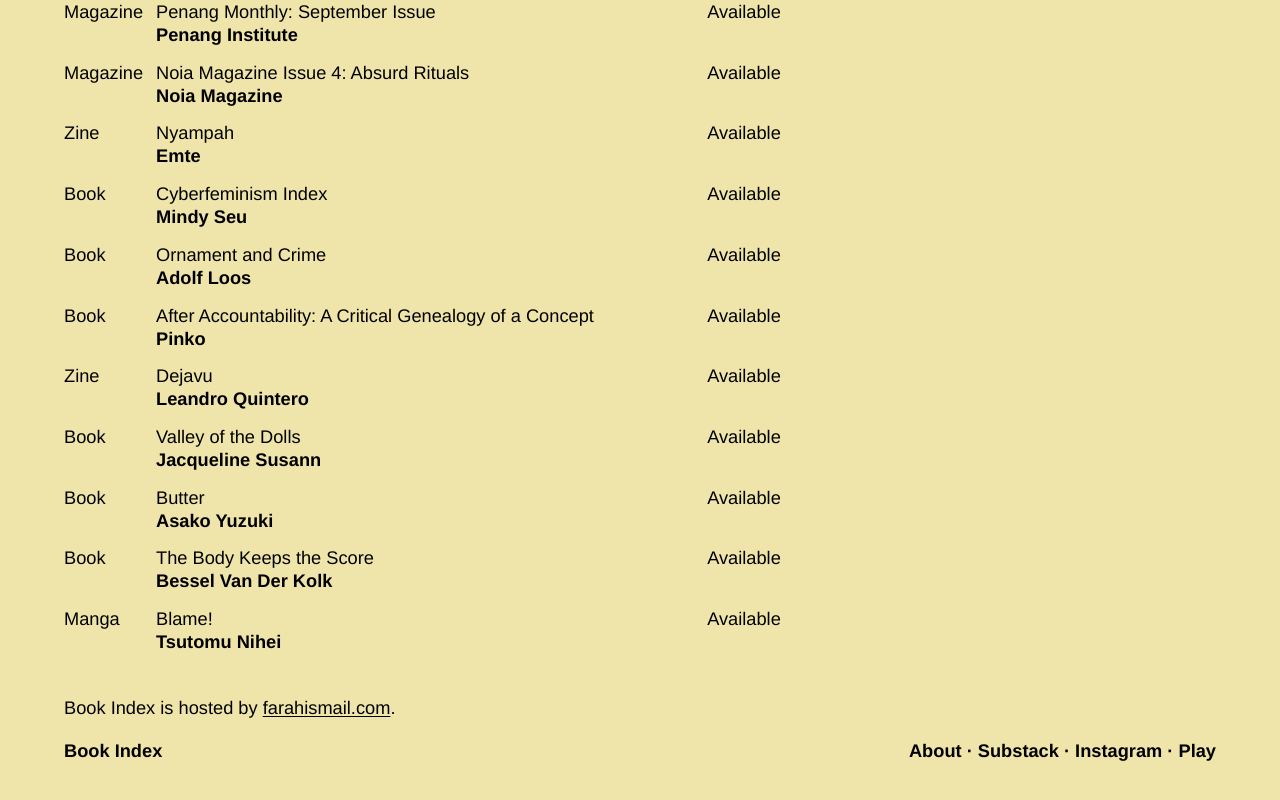
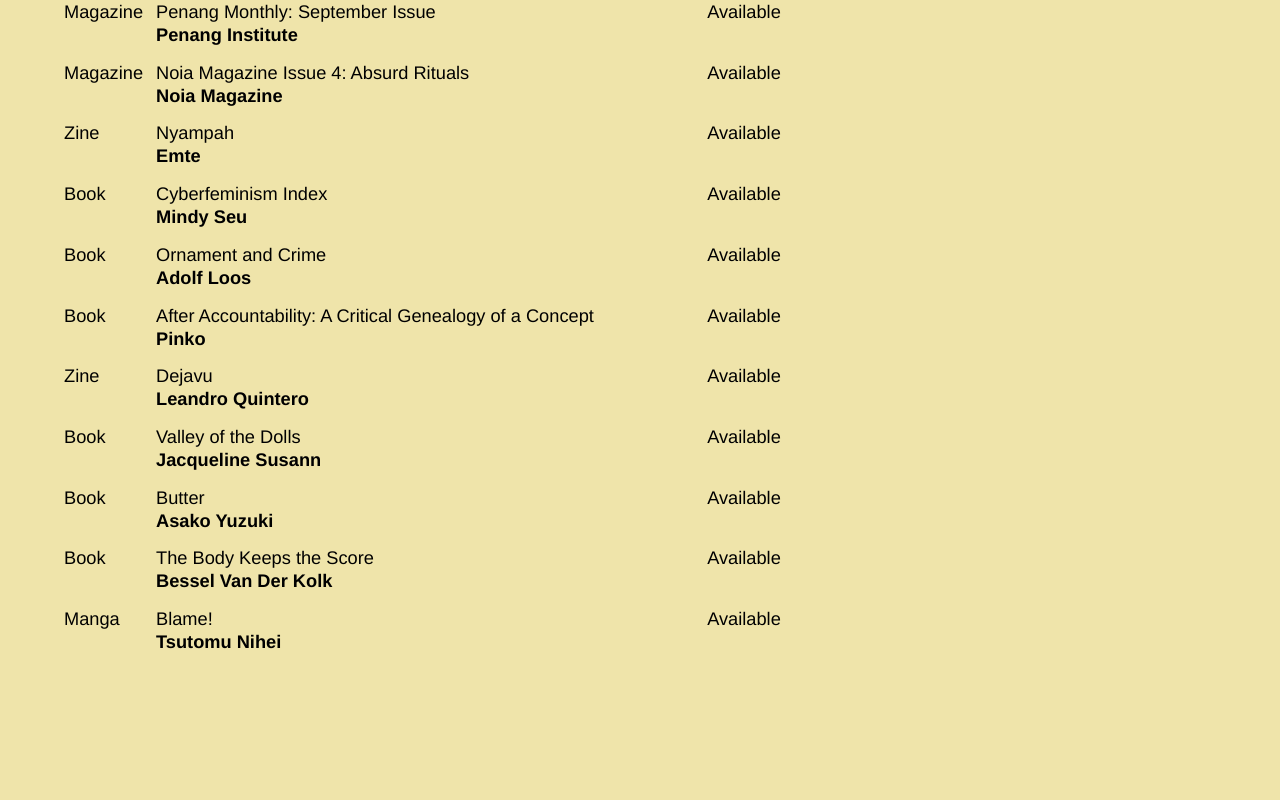
Before and after one commit to frsmlk/farahismail, a Next.js app: page /book-club in a window 1280 px wide. Shown: the part 1574-2374 px from the top of the page. After the commit the page ends 2252 px from the top, so only its background shows below. Built offline with nearby package versions, Linux system fonts and the light colour scheme.

Commit message:
Update book club site

```diff
--- a/src/app/BookClubPage.tsx
+++ b/src/app/BookClubPage.tsx
@@ -848,16 +848,6 @@
         }}
       />
 
-      <div className="bcHostingNote">
-        Book Index is hosted by <a href="https://farahismail.com/">farahismail.com</a>.
-      </div>
-
-
-
-      <footer className="bcFooter" id="contact">
-        <div>Book Index</div>
-        <div><Link scroll={false} href="/bookindex?about=book-index">About</Link> · <a href="https://substack.com/@bookindex" target="_blank" rel="noopener noreferrer">Substack</a> · <a href="https://instagram.com/kingfrh" target="_blank" rel="noopener noreferrer">Instagram</a> · <Link href="/play">Play</Link></div>
-      </footer>
       <aside className="bcCoverWall" aria-label="Explore book covers">
         {Object.entries(bookCoverPhotos).slice(0, 6).map(([title, src], index) => (
           <button type="button" className="bcCoverSquare" key={index} aria-label={`View ${title}`}><img src={src} alt={title} /></button>
```
